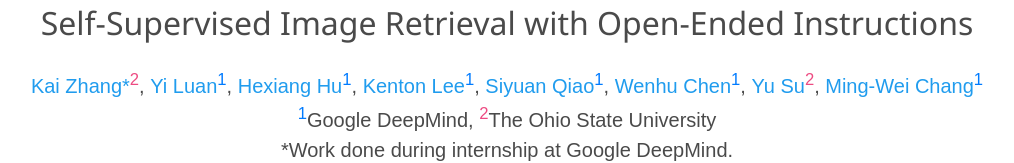
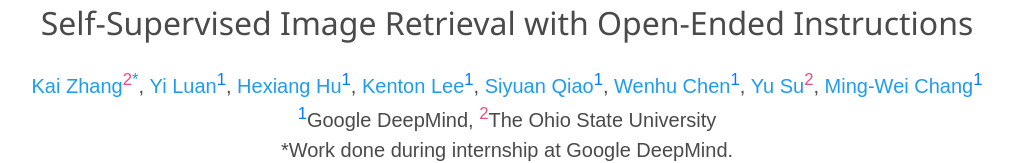
Before and after one commit to open-vision-language/MagicLens, a plain HTML site: page index.html in a window 1280 px wide. Shown: the part 159-322 px from the top of the page, without its empty margins (133-1147 px from the left). Drawn offline with nearby package versions, Linux system fonts and the light colour scheme; a script that the page names is missing; some icons are missing; a web font is replaced by a local one.

Commit message:
update page

```diff
--- a/index.html
+++ b/index.html
@@ -99,7 +99,7 @@
           <div class="is-size-5 publication-authors">
             <!-- <span class="author-block">Xiang Yue*<sup style="color:#6fbf73;">†,1</sup>,</span> -->
             <span class="author-block">
-              <a href="https://drogozhang.github.io/" style="text-decoration: none; color: inherit;">Kai Zhang*<sup style="color:#ed4b82;">2</sup></a>,
+              <a href="https://drogozhang.github.io/" style="text-decoration: none; color: inherit;">Kai Zhang<sup style="color:#ed4b82;">2</sup><sup>*</sup></a>,
             </span>
             <span class="author-block">
               <a href="https://luanyi.github.io/" style="text-decoration: none; color: inherit;">Yi Luan<sup style="color:#007bff;">1</sup></a>,
```
